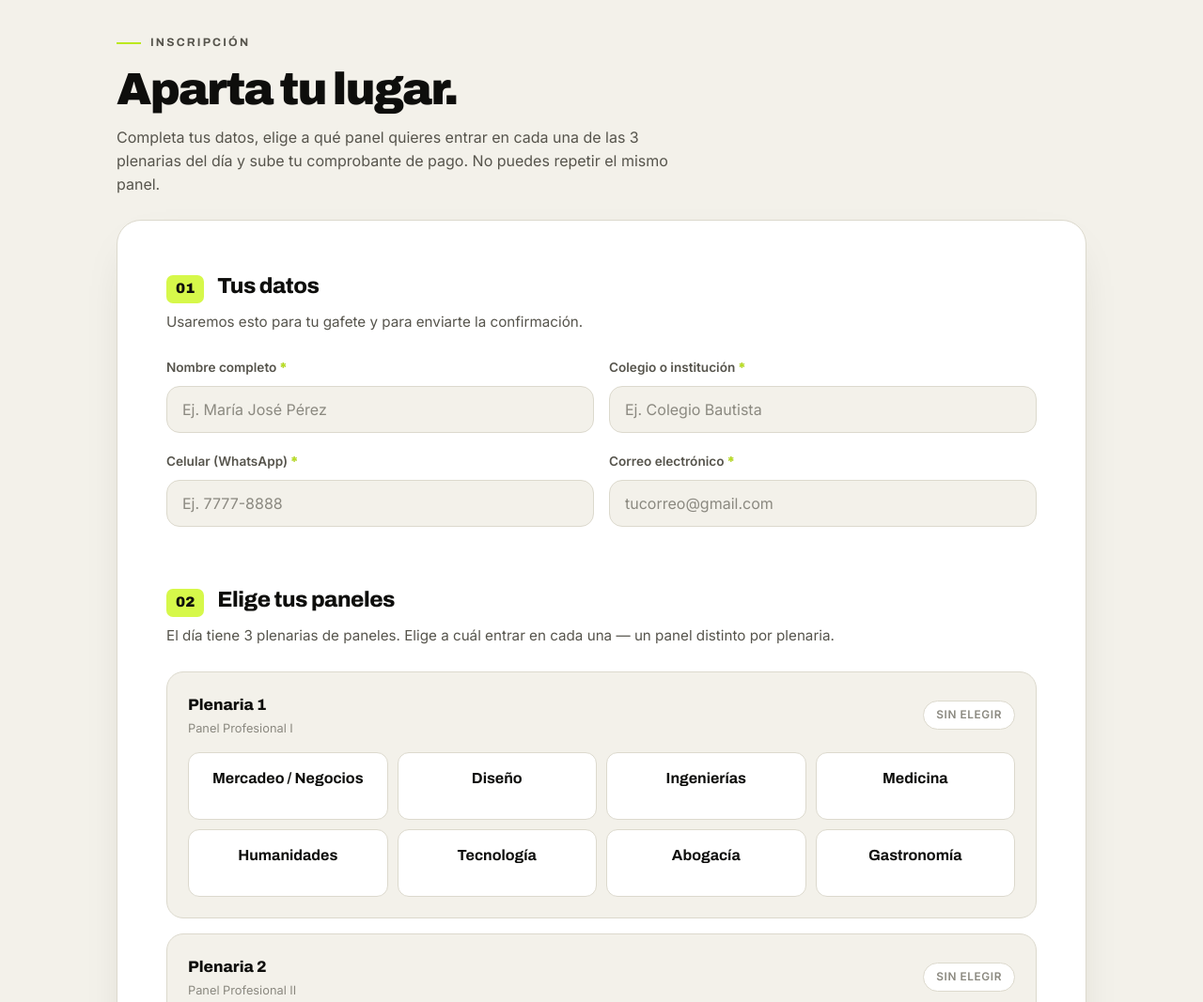
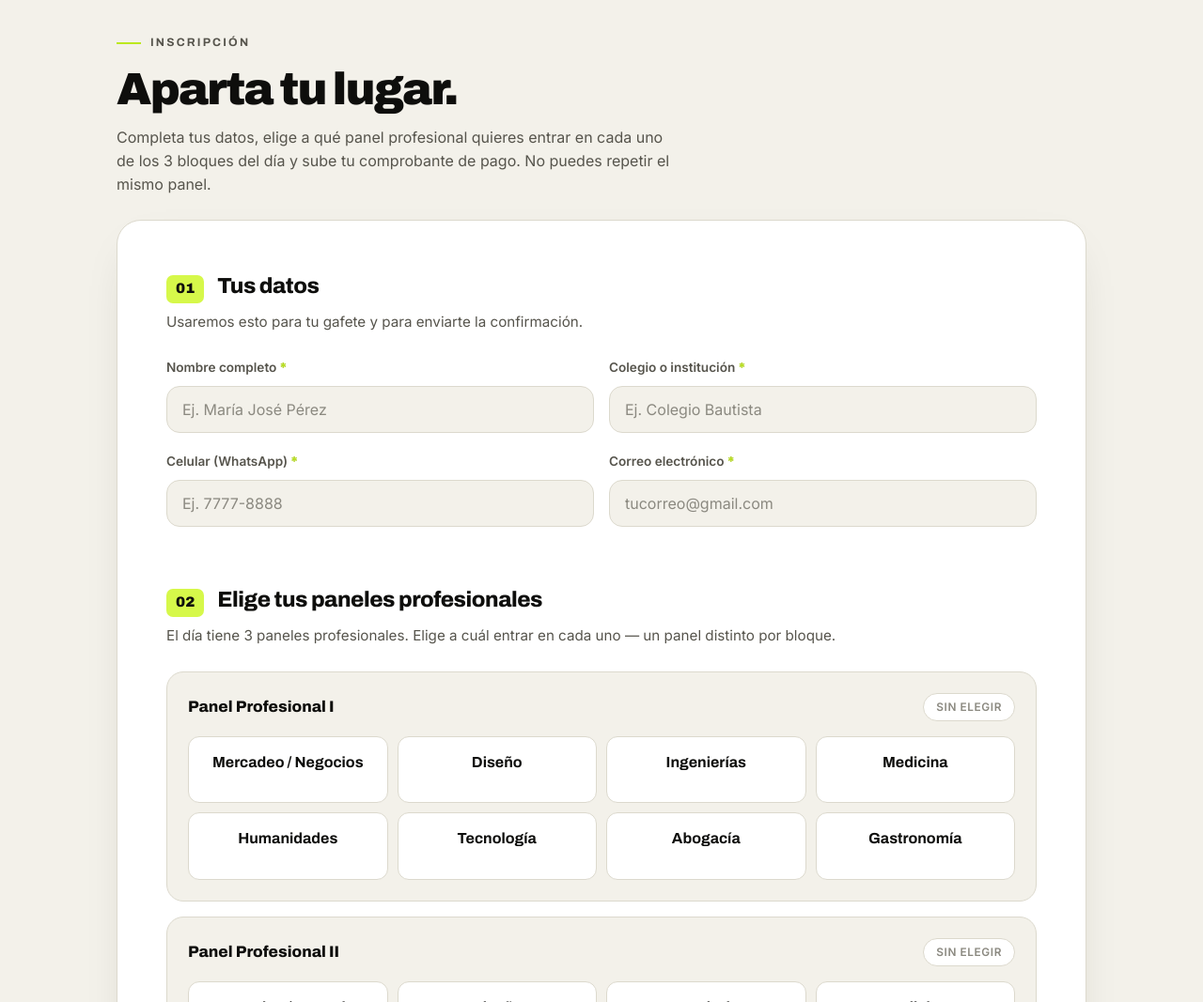
Before and after one commit to davidvallearrazola-del/pov-inscripciones, a plain HTML site: page index.html in a window 1280 px wide. Shown: the part 820-1887 px from the top of the page at 94% size. Drawn offline with Linux system fonts and the light colour scheme; no server answers.

Commit message:
Update panel terminology and success message

```diff
--- a/index.html
+++ b/index.html
@@ -513,7 +513,7 @@
   <div class="wrap">
     <div class="sec-label">Inscripción</div>
     <h2 class="sec-title">Aparta tu lugar.</h2>
-    <p class="sec-sub">Completa tus datos, elige a qué panel quieres entrar en cada una de las 3 plenarias del día y sube tu comprobante de pago. No puedes repetir el mismo panel.</p>
+    <p class="sec-sub">Completa tus datos, elige a qué panel profesional quieres entrar en cada uno de los 3 bloques del día y sube tu comprobante de pago. No puedes repetir el mismo panel.</p>
 
     <div class="form-card" id="loadingCard">
       <p style="color:var(--ink-soft);text-align:center;padding:30px 0">Cargando inscripción…</p>
@@ -558,9 +558,9 @@
       </div>
 
       <div class="step-head" style="margin-top:40px">
-        <span class="step-num">02</span><h3>Elige tus paneles</h3>
+        <span class="step-num">02</span><h3>Elige tus paneles profesionales</h3>
       </div>
-      <p class="step-desc">El día tiene 3 plenarias de paneles. Elige a cuál entrar en cada una — un panel distinto por plenaria.</p>
+      <p class="step-desc">El día tiene 3 paneles profesionales. Elige a cuál entrar en cada uno — un panel distinto por bloque.</p>
 
       <div id="rotations"></div>
 
@@ -630,7 +630,7 @@
     <div class="form-card success" id="successCard">
       <div class="check">✓</div>
       <h3>¡Estás dentro!</h3>
-      <p>Tu lugar en POV 2026 está confirmado. Te enviaremos los detalles por WhatsApp y correo. ¡Nos vemos pronto!</p>
+      <p>Tu lugar en POV 2026 está confirmado. Te enviamos un correo con todos los detalles del día y tus paneles. ¡Nos vemos pronto!</p>
       <div class="recap" id="recap"></div>
     </div>
   </div>
@@ -647,7 +647,7 @@
 /* ============================================================
    CONFIGURACIÓN — PEGA AQUÍ TU URL DE GOOGLE APPS SCRIPT
    ============================================================ */
-const SCRIPT_URL = "https://script.google.com/macros/s/AKfycbwKx2N7Ak_yu8tE6X4q3IvUEOT4UdflfKZJPFzBe5_I_GkGUeHUj01xWNjhtQCRJJVeOA/exec";
+const SCRIPT_URL = "PEGA_AQUI_TU_URL_DEL_APPS_SCRIPT";
 
 /* Límites (se aplican igual aunque no se muestren al usuario) */
 const SEATS_PER_PANEL  = 50;
@@ -666,9 +666,9 @@ const PANELS = [
 ];
 
 const ROTATIONS = [
-  { key:"r1", label:"Plenaria 1", time:"Panel Profesional I" },
-  { key:"r2", label:"Plenaria 2", time:"Panel Profesional II" },
-  { key:"r3", label:"Plenaria 3", time:"Panel Profesional III" },
+  { key:"r1", label:"Panel Profesional I",  time:"" },
+  { key:"r2", label:"Panel Profesional II", time:"" },
+  { key:"r3", label:"Panel Profesional III",time:"" },
 ];
 
 let counts = {};
@@ -688,7 +688,7 @@ function buildRotations(){
   document.getElementById('rotations').innerHTML = ROTATIONS.map(rot => `
     <div class="rotation" id="rot-${rot.key}">
       <div class="rot-head">
-        <div class="rt">${rot.label}<small>${rot.time}</small></div>
+        <div class="rt">${rot.label}${rot.time?`<small>${rot.time}</small>`:''}</div>
         <div class="rot-chip" id="chip-${rot.key}">Sin elegir</div>
       </div>
       <div class="panel-grid">
@@ -857,7 +857,7 @@ async function submitForm(){
 
   if(!selection.r1||!selection.r2||!selection.r3){
     ok=false;
-    ge.textContent="Debes elegir un panel para cada una de las 3 plenarias.";
+    ge.textContent="Debes elegir un panel para cada uno de los 3 paneles profesionales.";
     ge.classList.add('show');
   }
 
@@ -939,9 +939,9 @@ function showSuccess(p){
   document.getElementById('recap').innerHTML=`
     <div class="rl"><span>Nombre</span><b>${p.nombre}</b></div>
     <div class="rl"><span>Colegio</span><b>${p.colegio}</b></div>
-    <div class="rl"><span>Plenaria 1</span><b>${p.r1_nombre}</b></div>
-    <div class="rl"><span>Plenaria 2</span><b>${p.r2_nombre}</b></div>
-    <div class="rl"><span>Plenaria 3</span><b>${p.r3_nombre}</b></div>
+    <div class="rl"><span>Panel Profesional I</span><b>${p.r1_nombre}</b></div>
+    <div class="rl"><span>Panel Profesional II</span><b>${p.r2_nombre}</b></div>
+    <div class="rl"><span>Panel Profesional III</span><b>${p.r3_nombre}</b></div>
     <div class="rl"><span>Almuerzo</span><b>${p.almuerzo}</b></div>`;
   const sc=document.getElementById('successCard');
   sc.classList.add('show');
```
